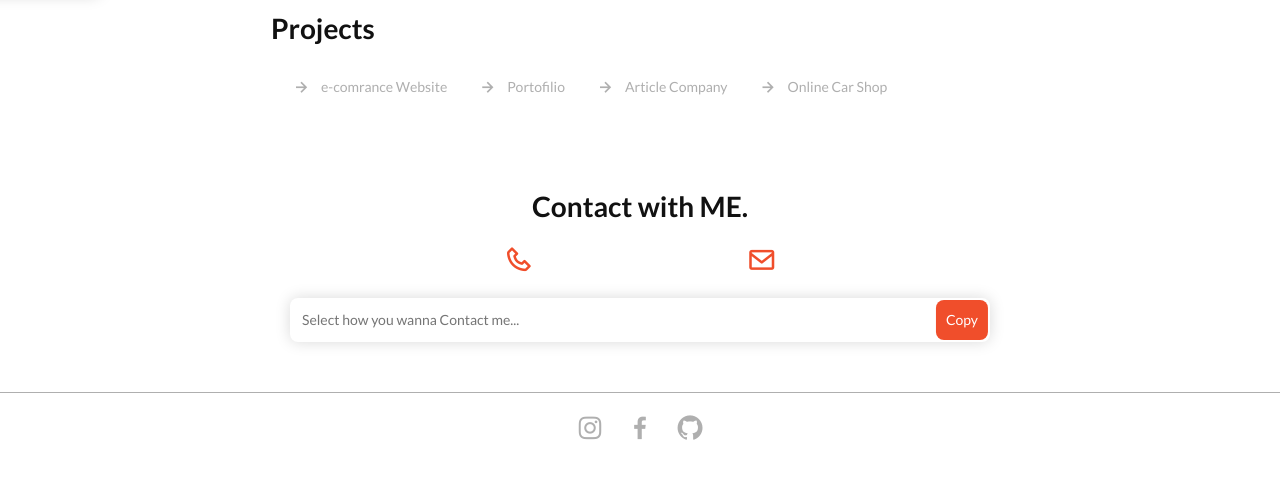
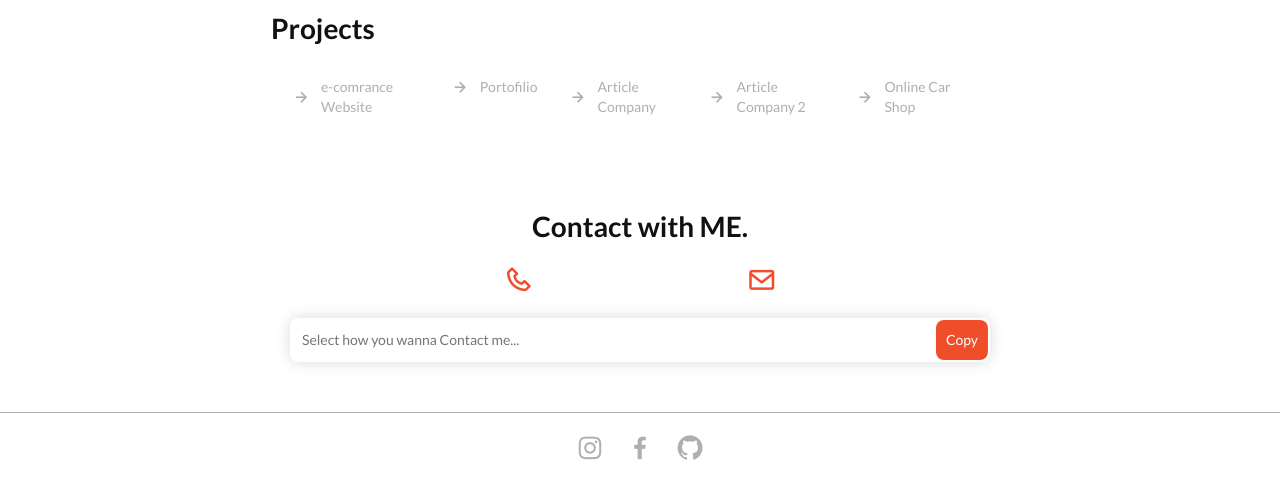
Before and after one commit to habibbehdarvandi/habib.github.io, a plain HTML site: page index.html in a window 1280 px wide. Shown: the part 1956-2443 px from the top of the page. Drawn offline with nearby package versions, Linux system fonts and the light colour scheme.

Commit message:
Update index.html

```diff
--- a/index.html
+++ b/index.html
@@ -111,7 +111,8 @@
                 <div class="works-list">
                     <li><a href="image/work-1.jpg" class="project-image"><i class='bx bx-right-arrow-alt'></i> e-comrance Website</a></li>
                     <li><a href="image/work-2.jpg" class="project-image"><i class='bx bx-right-arrow-alt'></i> Portofilio</a></li>
-                    <li><a href="https://habibbehdarvandi.github.io/article.github.io/index.html" class="project-image"><i class='bx bx-right-arrow-alt'></i> Article Company</a></li>
+                    <li><a href="image/work-3.jpg" class="project-image"><i class='bx bx-right-arrow-alt'></i> Article Company</a></li>
+                    <li><a href="https://habibbehdarvandi.github.io/article.github.io/index.html"><i class='bx bx-right-arrow-alt'></i> Article Company 2</a></li>
                     <li><a href="image/work-4.jpg" class="project-image"><i class='bx bx-right-arrow-alt'></i> Online Car Shop</a></li>
                 </div>
 
```
